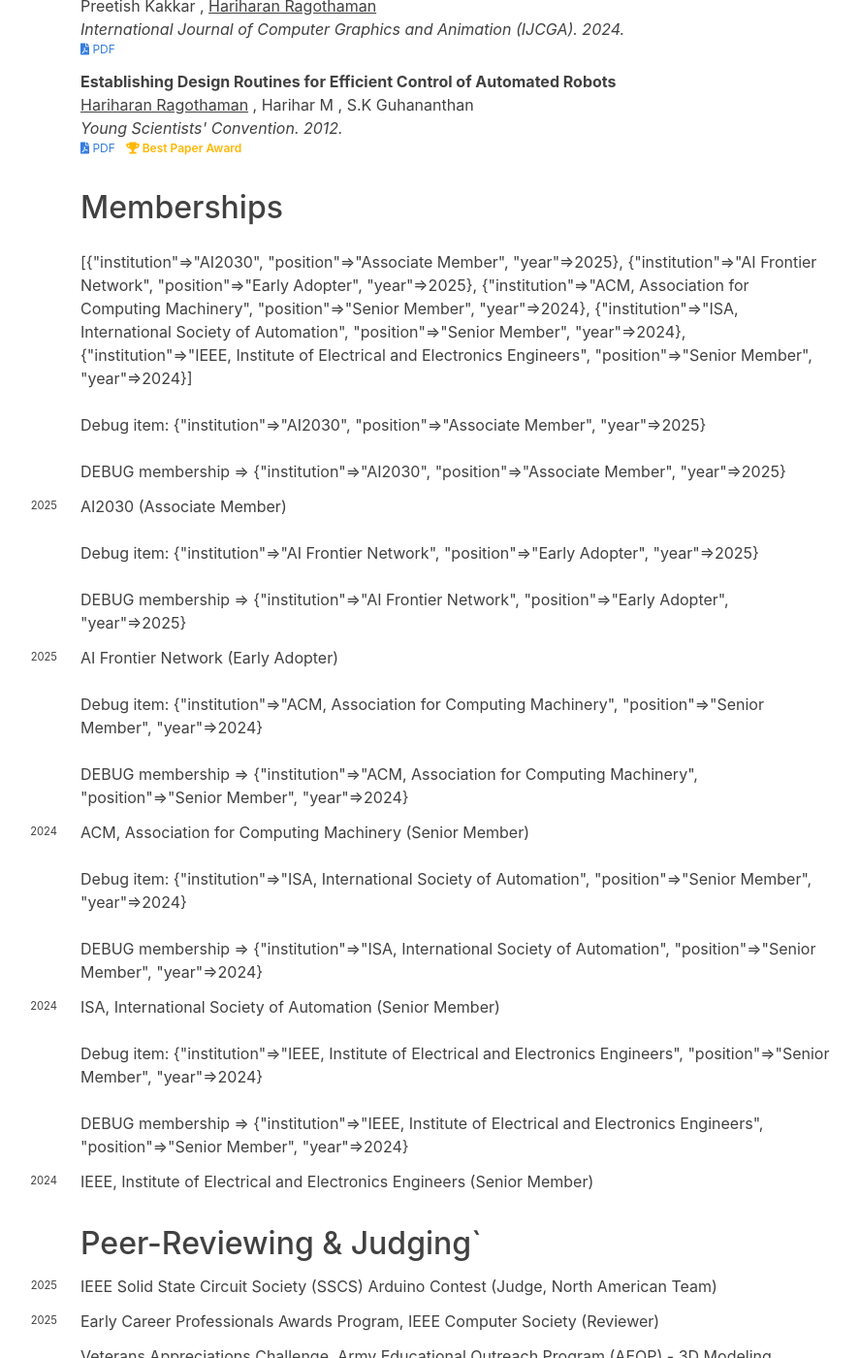
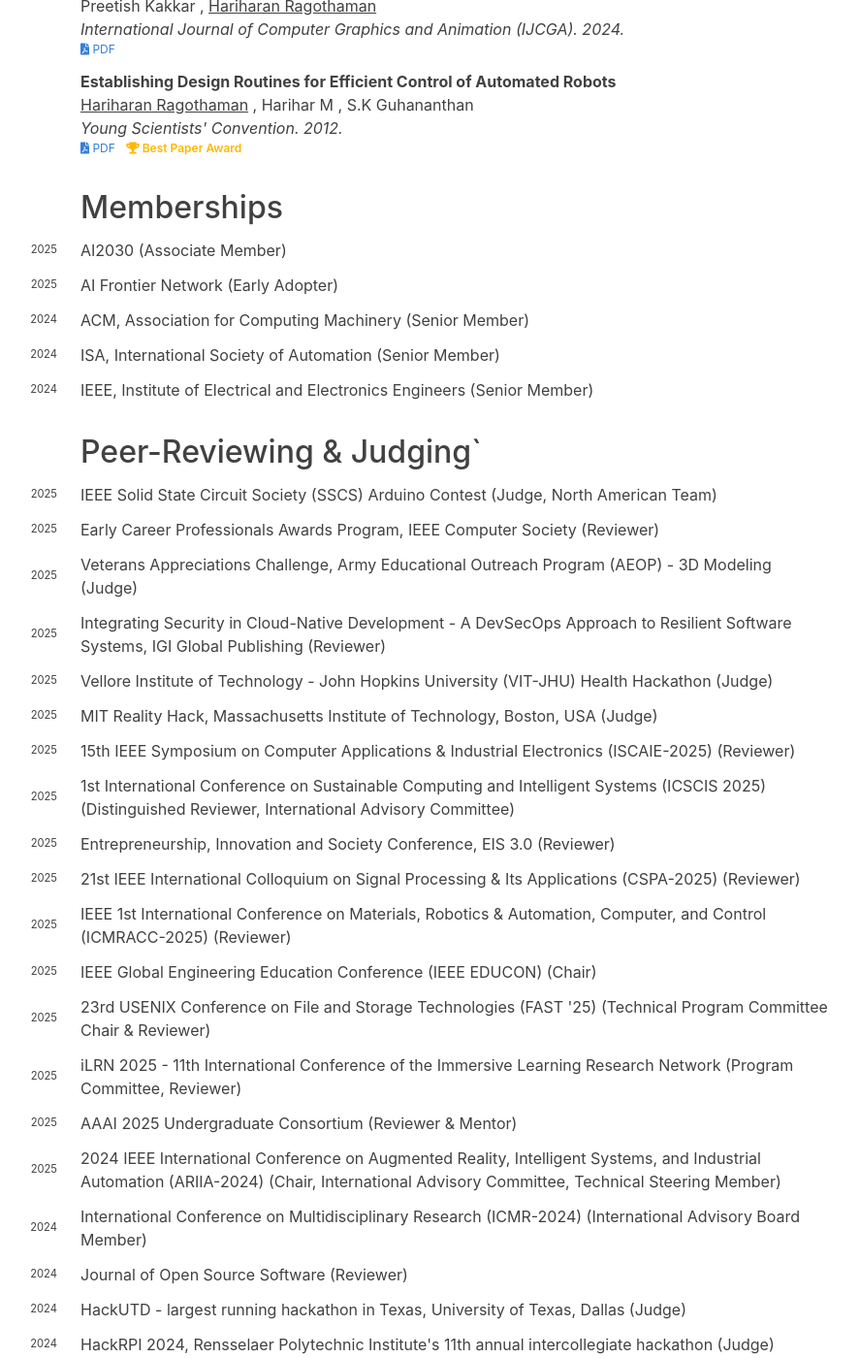
Before and after one commit to hariharanragothaman/hariharanragothaman.github.io, a Jekyll site: the page built from cv.md, in a window 1280 px wide and 1400 px high, scrolled down 2522 px. Shown: the whole window at 97% size, without its empty margins (249-1136 px from the left). Built offline with Jekyll 4.4.1, drawn with Linux system fonts in a browser that asks for light colours; nearby versions of some CDN libraries; some web fonts are replaced.

Commit message:
Polishes and Updates

```diff
--- a/_includes/cv/membership.html
+++ b/_includes/cv/membership.html
@@ -1,4 +1,3 @@
-<p>DEBUG membership => {{ include.membership | inspect }}</p>
 
 <div class="cv-left-date">
     {{ include.membership.year }}
--- a/cv.md
+++ b/cv.md
@@ -82,11 +82,7 @@
 
 ## Memberships
 
-{{ site.data.membership | inspect }}
-
 {% for item in site.data.membership %}
-Debug item: {{ item | inspect }}
-
 {% include cv/membership.html membership=item %}
 {% endfor %}
 
```
